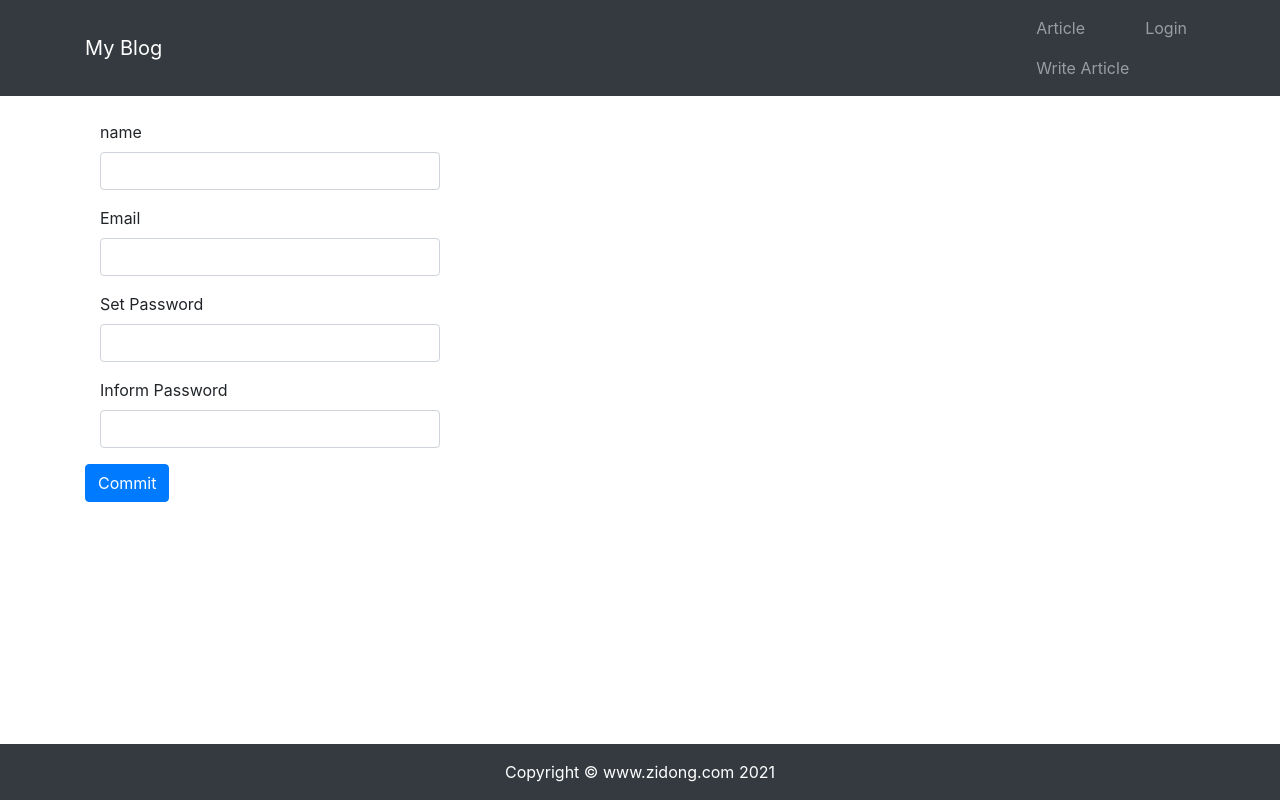
After one commit to FOaker/CYBR8470-SemesterProject, a Django app: page /userprofile/register/ in a window 1280 px wide. The commit adds this page. Run offline with Django 3.2, Linux system fonts and the light colour scheme; some libraries are stand-ins or nearby versions.

Commit message:
updated user_register

```diff
--- a/blog/templates/userprofile/login.html
+++ b/blog/templates/userprofile/login.html
@@ -4,6 +4,9 @@
     <div class="container">
         <div class="row">
             <div class="col-12">
+                <br>
+                <h5>Don't have an account yet?</h5>
+                <h5>Click <a href='{% url "userprofile:register" %}'>Register Account </a> Join us！</h5>
                 <br>
                 <form method="post" action=".">
                     {% csrf_token %}
--- /dev/null
+++ b/blog/templates/userprofile/register.html
@@ -0,0 +1,31 @@
+{% extends "base.html" %} {% load static %}
+{% block title %} Login {% endblock title %}
+{% block content %}
+<div class="container">
+    <div class="row">
+        <div class="col-12">
+            <br>
+            <form method="post" action=".">
+                {% csrf_token %}
+                <div class="form-group col-md-4">
+                    <label for="username">name</label>
+                    <input type="text" class="form-control" id="username" name="username" required>
+                </div>
+                <div class="form-group col-md-4">
+                    <label for="email">Email</label>
+                    <input type="text" class="form-control" id="email" name="email">
+                </div>
+                <div class="form-group col-md-4">
+                    <label for="password">Set Password</label>
+                    <input type="password" class="form-control" id="password" name="password" required>
+                </div>
+                <div class="form-group col-md-4">
+                    <label for="password2">Inform Password</label>
+                    <input type="password" class="form-control" id="password2" name="password2" required>
+                </div>
+                <button type="submit" class="btn btn-primary">Commit</button>
+            </form>
+        </div>
+    </div>
+</div>
+{% endblock content %}
--- a/blog/userprofile/forms.py
+++ b/blog/userprofile/forms.py
@@ -1,6 +1,23 @@
 from django import forms
 from django.contrib.auth.models import User
+
 
 class UserLoginForm(forms.Form):
     username = forms.CharField()
     password = forms.CharField()
+
+
+class UserRegisterForm(forms.ModelForm):
+    password = forms.CharField()
+    password2 = forms.CharField()
+
+    class Meta:
+        model = User
+        fields = ('username', 'email')
+
+    def clean_password2(self):
+        data = self.cleaned_data
+        if data.get('password') == data.get('password2'):
+            return data.get('password')
+        else:
+            raise forms.ValidationError("Password didn't match, try again")
--- a/blog/userprofile/urls.py
+++ b/blog/userprofile/urls.py
@@ -6,4 +6,5 @@ app_name = 'userprofile'
 urlpatterns = [
     path('login/', views.user_login, name='login'),
     path('logout/', views.user_logout, name='logout'),
+    path('register/', views.user_register, name='register'),
 ]
--- a/blog/userprofile/views.py
+++ b/blog/userprofile/views.py
@@ -1,7 +1,7 @@
 from django.contrib.auth import authenticate, login, logout
 from django.shortcuts import render, redirect
 from django.http import HttpResponse
-from .forms import UserLoginForm
+from .forms import UserLoginForm, UserRegisterForm
 
 
 def user_login(request):
@@ -28,3 +28,22 @@ def user_login(request):
 def user_logout(request):
     logout(request)
     return redirect("article:article_list")
+
+
+def user_register(request):
+    if request.method == 'POST':
+        user_register_form = UserRegisterForm(data=request.POST)
+        if user_register_form.is_valid():
+            new_user = user_register_form.save(commit=False)
+            new_user.set_password(user_register_form.cleaned_data['password'])
+            new_user.save()
+            login(request, new_user)
+            return redirect("article:article_list")
+        else:
+            return HttpResponse("register error, try again")
+    elif request.method == 'GET':
+        user_register_form = UserRegisterForm()
+        context = {'form': user_register_form}
+        return render(request, 'userprofile/register.html', context)
+    else:
+        return HttpResponse("Please use GET Or POST method")
```
Also changed, not shown: blog/db.sqlite3. Lines whose indentation alone changed are shown as unchanged.
